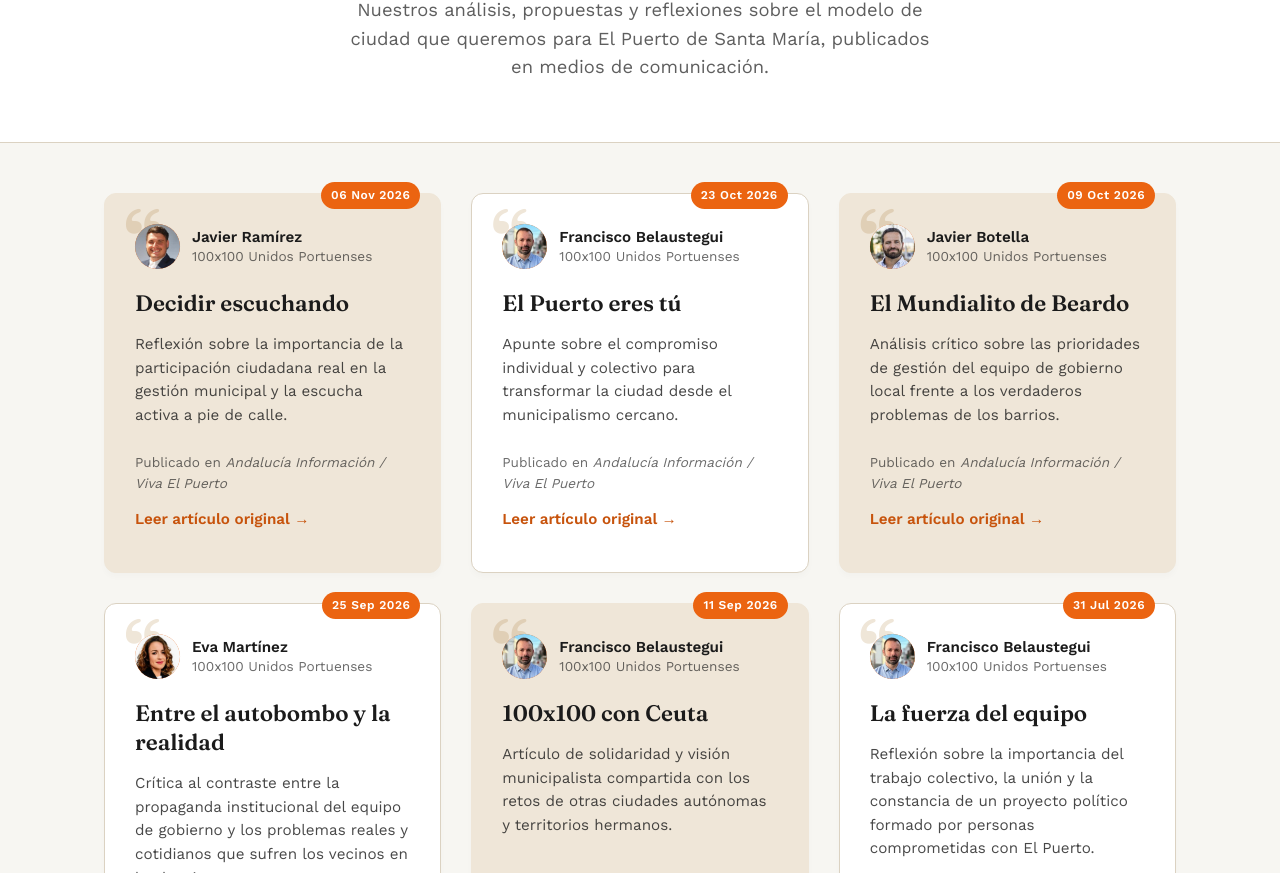
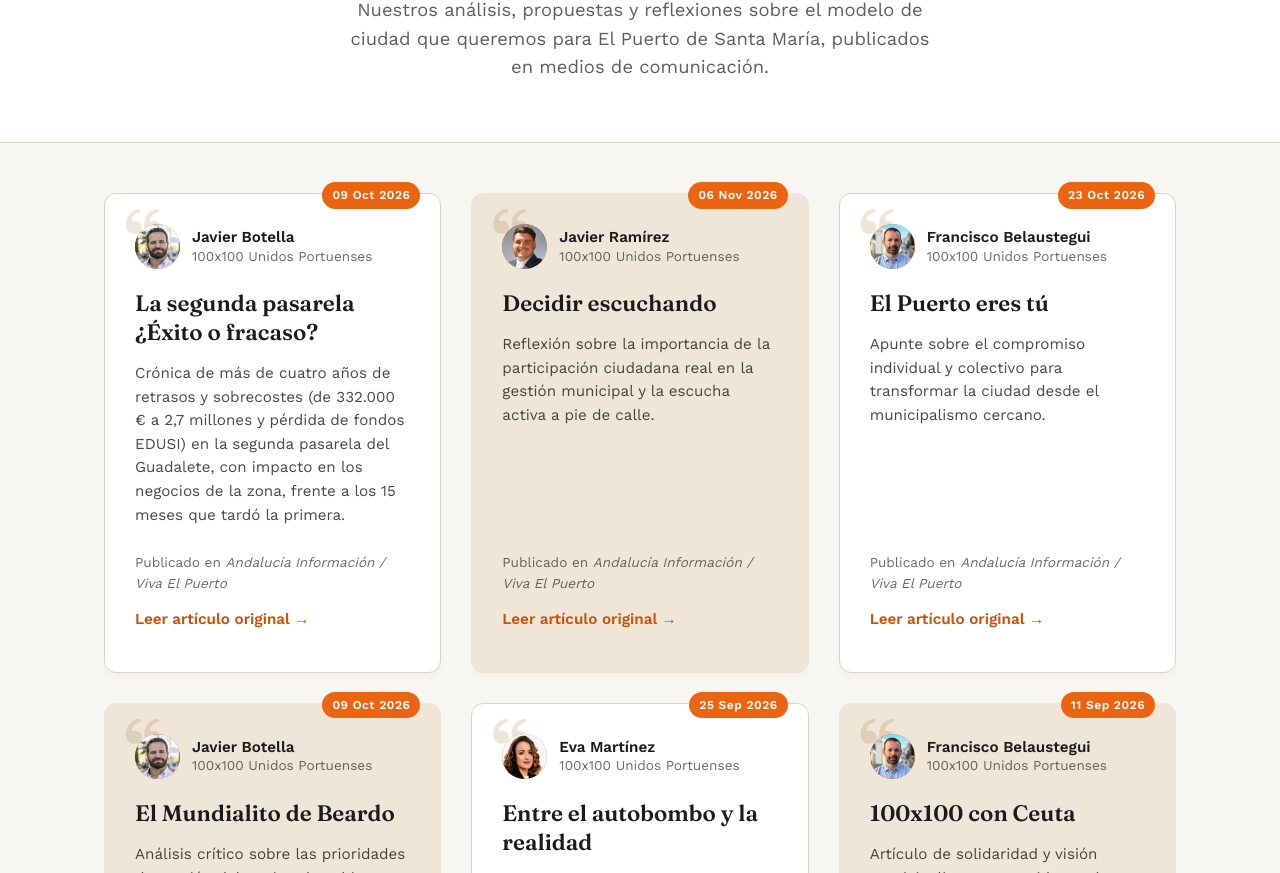
Before and after one commit to 100x100up/100x100-web, a plain HTML site: page tribunas.html in a window 1280 px wide. Shown: the part 227-1100 px from the top of the page. Drawn offline with Linux system fonts and the light colour scheme.

Commit message:
Add files via upload

```diff
--- a/tribunas.html
+++ b/tribunas.html
@@ -281,7 +281,20 @@
          Color de la tarjeta: class="tribuna" (blanca) o class="tribuna tribuna--crema" (crema); conviene alternarlas.
          Si de una tribuna aún no tienes el enlace, deja su bloque class="btn-leer" comentado (entre los signos de comentario de HTML) hasta tenerlo.
          ========================================================================== -->
-
+		<article class="tribuna">
+        <time class="fecha-flotante" datetime="2026-11-20">09 Oct 2026</time>
+        <div class="meta-cabecera">
+          <div class="avatar-autor" aria-hidden="true"><img src="img/tribunas/javier-botella.jpg" alt="" loading="lazy" onerror="this.remove()">JB</div>
+          <div class="datos-autor">
+            <span class="nombre-autor">Javier Botella</span>
+            <span class="cargo-autor">100x100 Unidos Portuenses</span>
+          </div>
+        </div>
+        <h2 class="titular-tribuna">La segunda pasarela ¿Éxito o fracaso?</h2>
+        <p class="resumen-tribuna">Crónica de más de cuatro años de retrasos y sobrecostes (de 332.000 € a 2,7 millones y pérdida de fondos EDUSI) en la segunda pasarela del Guadalete, con impacto en los negocios de la zona, frente a los 15 meses que tardó la primera.</p>
+        <p class="publicado-en">Publicado en <em>Andalucía Información / Viva El Puerto</em></p>
+        <a class="btn-leer" href="https://www.andaluciainformacion.es/blog/tribuna-puerto/segunda-pasarela-exito-fracaso/202611201101473543130.html" target="_blank" rel="noopener">Leer artículo original <span class="flecha" aria-hidden="true">&rarr;</span></a>
+      </article>
       <article class="tribuna tribuna--crema">
         <time class="fecha-flotante" datetime="2026-11-06">06 Nov 2026</time>
         <div class="meta-cabecera">
```
